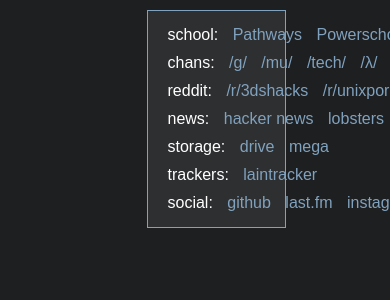
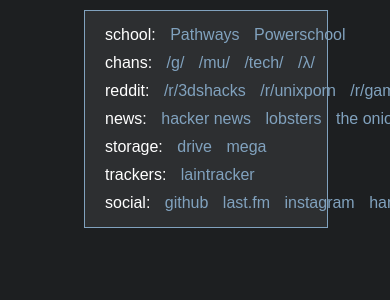
Before and after one commit to jacobdillon/startpage, a PHP site: page / in a window 390 px wide; the page is wider, and only the part inside the window is pictured. Shown: the top 300 px of that part. Run offline with PHP 8.4, Linux system fonts and the light colour scheme.

Commit message:
Centered stuff better, made everything a little more responsive(tm)

```diff
--- a/index.html
+++ b/index.html
@@ -7,7 +7,6 @@
 	<link rel="shortcut icon" type="image/x-icon" href="favicon.ico">
   </head>
   <body>
-    <div id="page-container">
 	  <div id="alignment">
       <div class="content">
         <ul class="links">
@@ -53,6 +52,5 @@
         </ul>
       </div>
     </div>
-    </div>
   </body>
 </html>
--- a/styles.css
+++ b/styles.css
@@ -11,8 +11,19 @@ a:hover {
 #alignment {
   margin: auto;
   position: relative;
-  top: 50%;
   width: 30%;
+}
+
+@media (max-width:1500px) {
+  #alignment {
+    width: 40%;
+  }
+}
+
+@media (max-width:1100px) {
+  #alignment {
+    width: 60%;
+  }
 }
 
 body {
@@ -20,26 +31,22 @@ body {
   color: #ffffff;
   font-family: sans-serif;
   margin: 0;
-  padding: 0;
+  padding: 10px;
 }
 
 .content {
   background-color: #2d2f31;
   border: 1px solid #81a2be;
-  margin: 10px;
+  display: block;
+  margin: auto;
   padding: 10px;
   width: 100%;
-}
-
-#page-container {
-  width: 100%;
-  position: absolute;
 }
 
 ul {
   list-style-type: none;
   margin: auto;
-  padding: 5px 5px;
+  padding: 5px;
   text-align: left;
   white-space: nowrap;
 }
```
Lines whose indentation alone changed are shown as unchanged.
